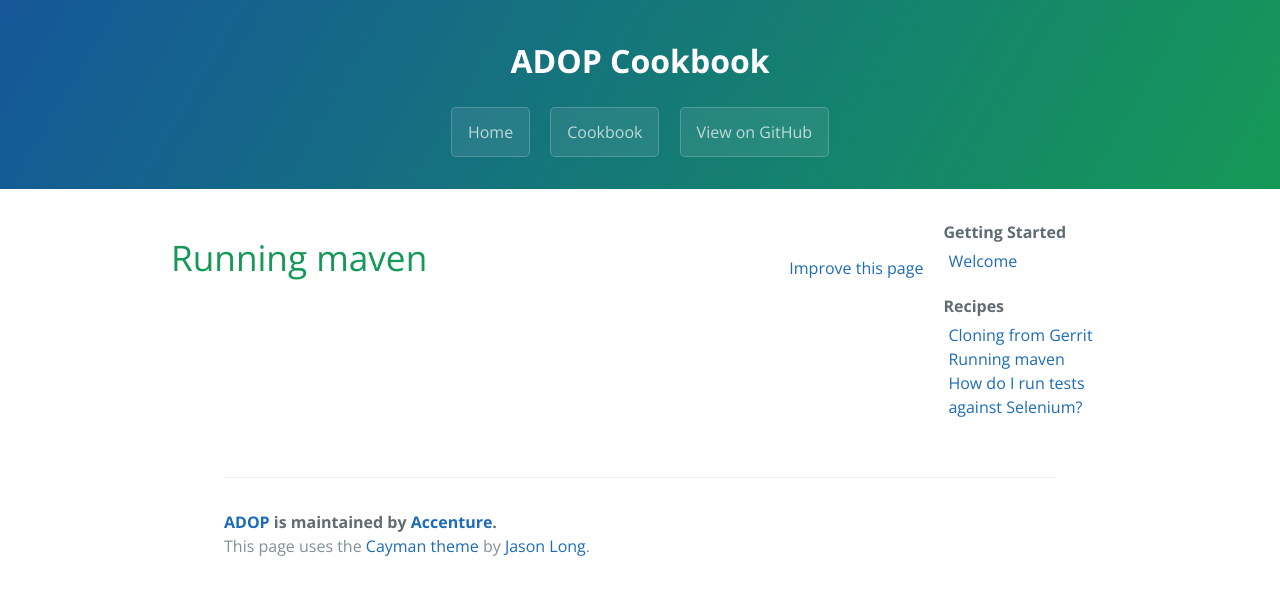
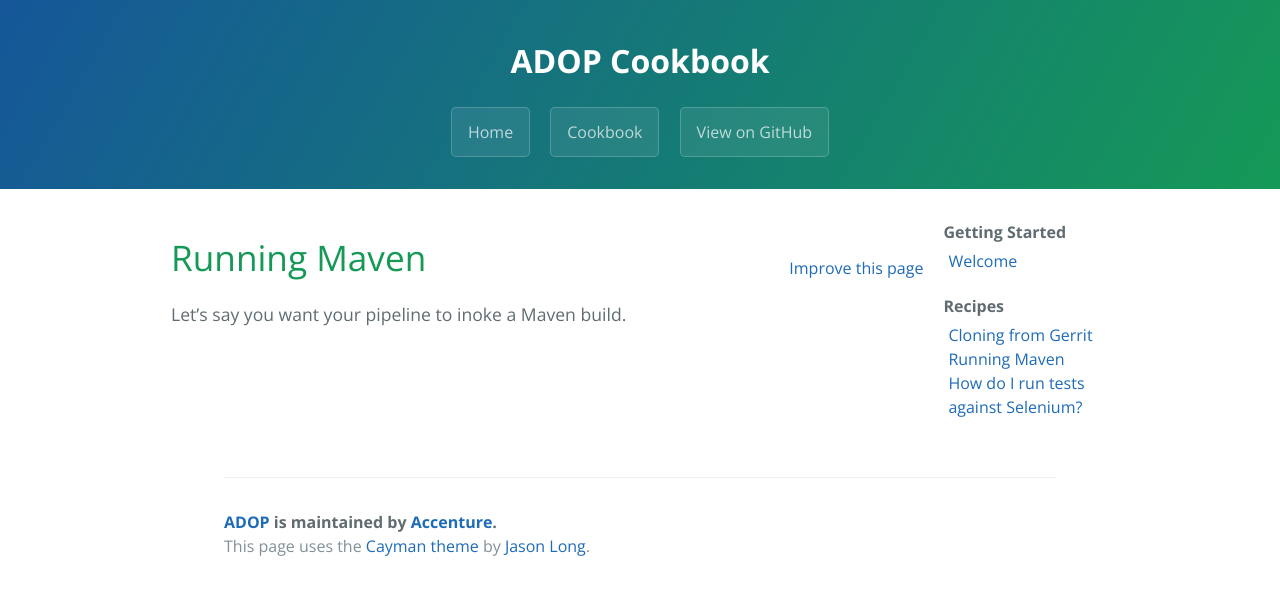
Before and after one commit to alexeymhv/adop-cartridges-cookbook, a Jekyll site: the page built from _docs/recipes/run-maven.md, in a window 1280 px wide. Shown: the top 595 px of the page. Built offline with Jekyll 4.4.1, drawn with Linux system fonts in a browser that asks for light colours.

Commit message:
Update run-maven.md

```diff
--- a/_docs/recipes/run-maven.md
+++ b/_docs/recipes/run-maven.md
@@ -1,5 +1,6 @@
 ---
 layout: docs
-title: Running maven
+title: Running Maven
 permalink: /docs/recipes/run-maven/
 ---
+Let’s say you want your pipeline to inoke a Maven build.
```
